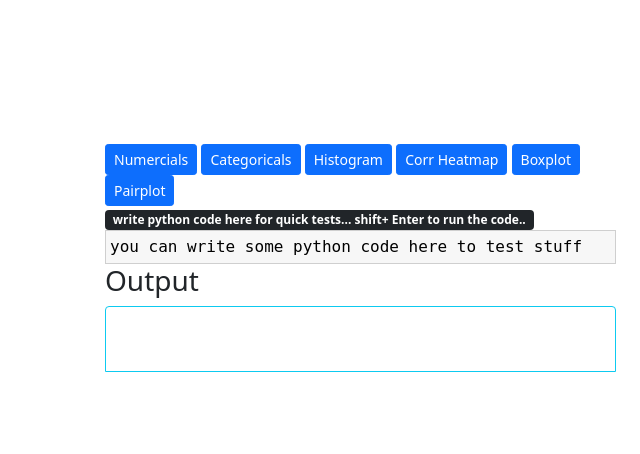
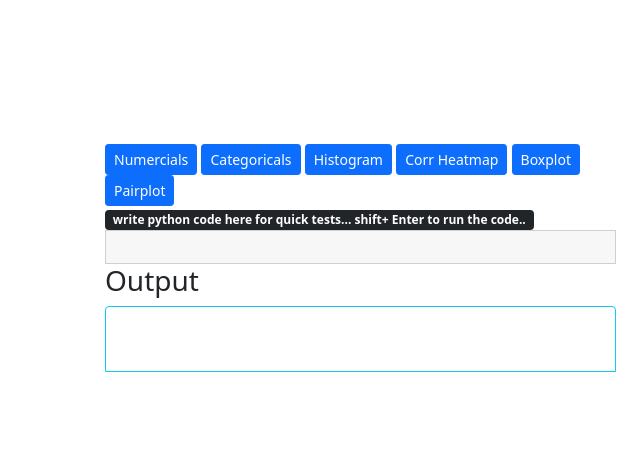
Before and after one commit to raafat-hantoush/python-data-analysis-studio, a Django app: page /mlstudio/projects/1 in a window 1320 px wide; the page is wider, and only the part inside the window is pictured. Shown: the part 339-793 px from the top of that part, without its empty margins (680-1320 px from the left). Run offline with Django 4.2, Linux system fonts and the light colour scheme.

Commit message:
placehodler removal

```diff
--- a/web_app/py_ml_studio/templates/py_ml_studio/index.html
+++ b/web_app/py_ml_studio/templates/py_ml_studio/index.html
@@ -91,7 +91,7 @@
                     {% comment %} {% if stats %} {% endcomment %}
                 <span  >
                     <span class="badge bg-dark">write python code here for quick tests... shift+ Enter to run the code..</span>
-                    <textArea id="temp_code_txt_area" placeholder="you can write some python code here to test stuff" spellcheck="false"
+                    <textArea id="temp_code_txt_area" placeholder="" spellcheck="false"
                     rows=1 cols=45 style="background-color: #F5F5F5;"></textArea>
                 </span>
 
```
